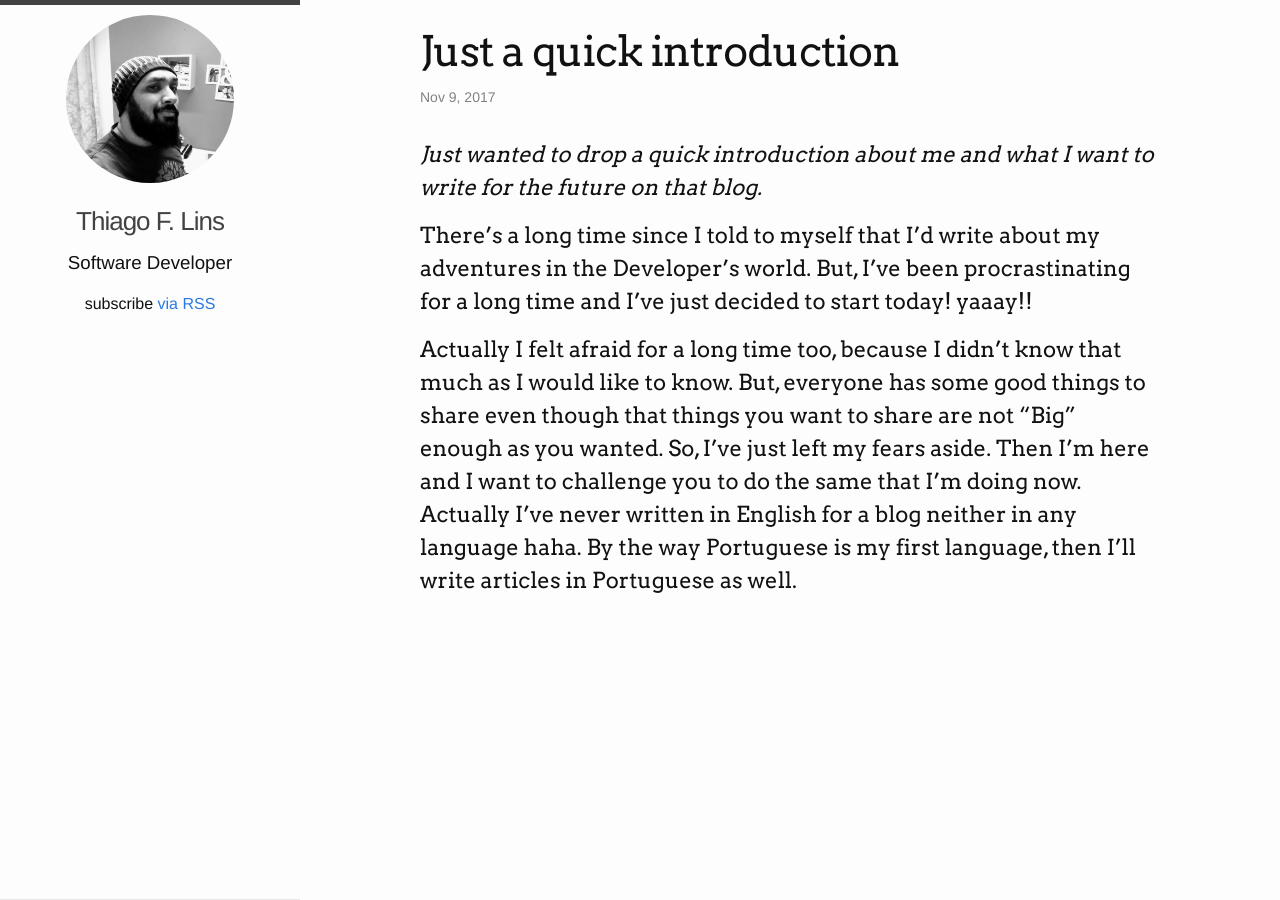
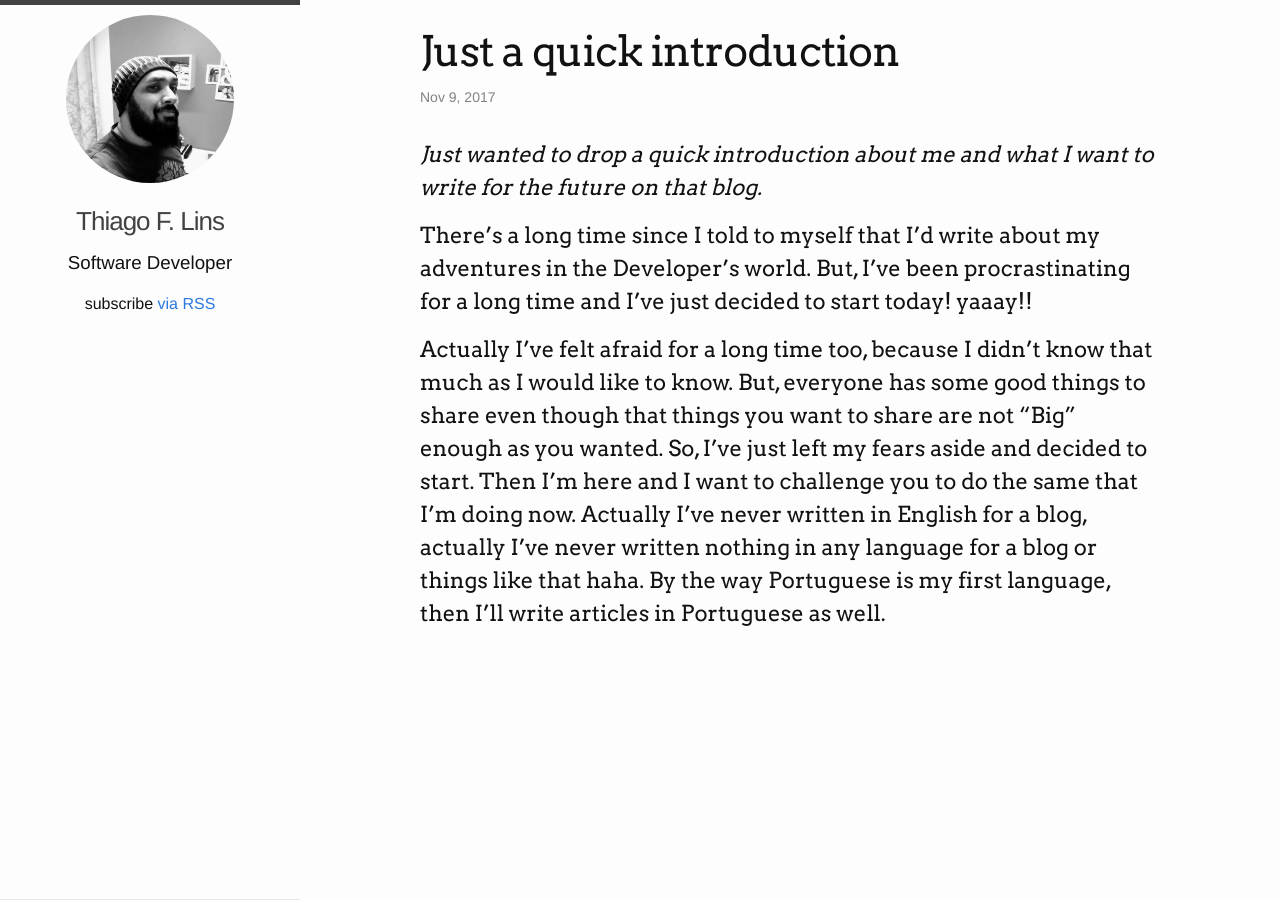
Before and after one commit to kidush/kidush.github.io, a Jekyll site: the page built from _posts/2017-11-09-just-an-introduction.md, in a window 1280 px wide. Built offline with Jekyll 4.4.1, drawn with Linux system fonts in a browser that asks for light colours.

Commit message:
Update in introduction article

```diff
--- a/_posts/2017-11-09-just-an-introduction.md
+++ b/_posts/2017-11-09-just-an-introduction.md
@@ -11,7 +11,7 @@ category: career
 There's a long time since I told to myself that I'd write about my adventures in the Developer's world.
 But, I've been procrastinating for a long time and I've just decided to start today! yaaay!!
 
-Actually I felt afraid for a long time too, because I didn't know that much as I would like to know.
-But, everyone has some good things to share even though that things you want to share are not "Big" enough as you wanted. So, I've just left my fears aside.
-Then I'm here and I want to challenge you to do the same that I'm doing now. Actually I've never written in English for a blog neither in any language haha.
+Actually I've felt afraid for a long time too, because I didn't know that much as I would like to know.
+But, everyone has some good things to share even though that things you want to share are not "Big" enough as you wanted. So, I've just left my fears aside and decided to start.
+Then I'm here and I want to challenge you to do the same that I'm doing now. Actually I've never written in English for a blog, actually I've never written nothing in any language for a blog or things like that haha.
 By the way Portuguese is my first language, then I'll write articles in Portuguese as well.
```
